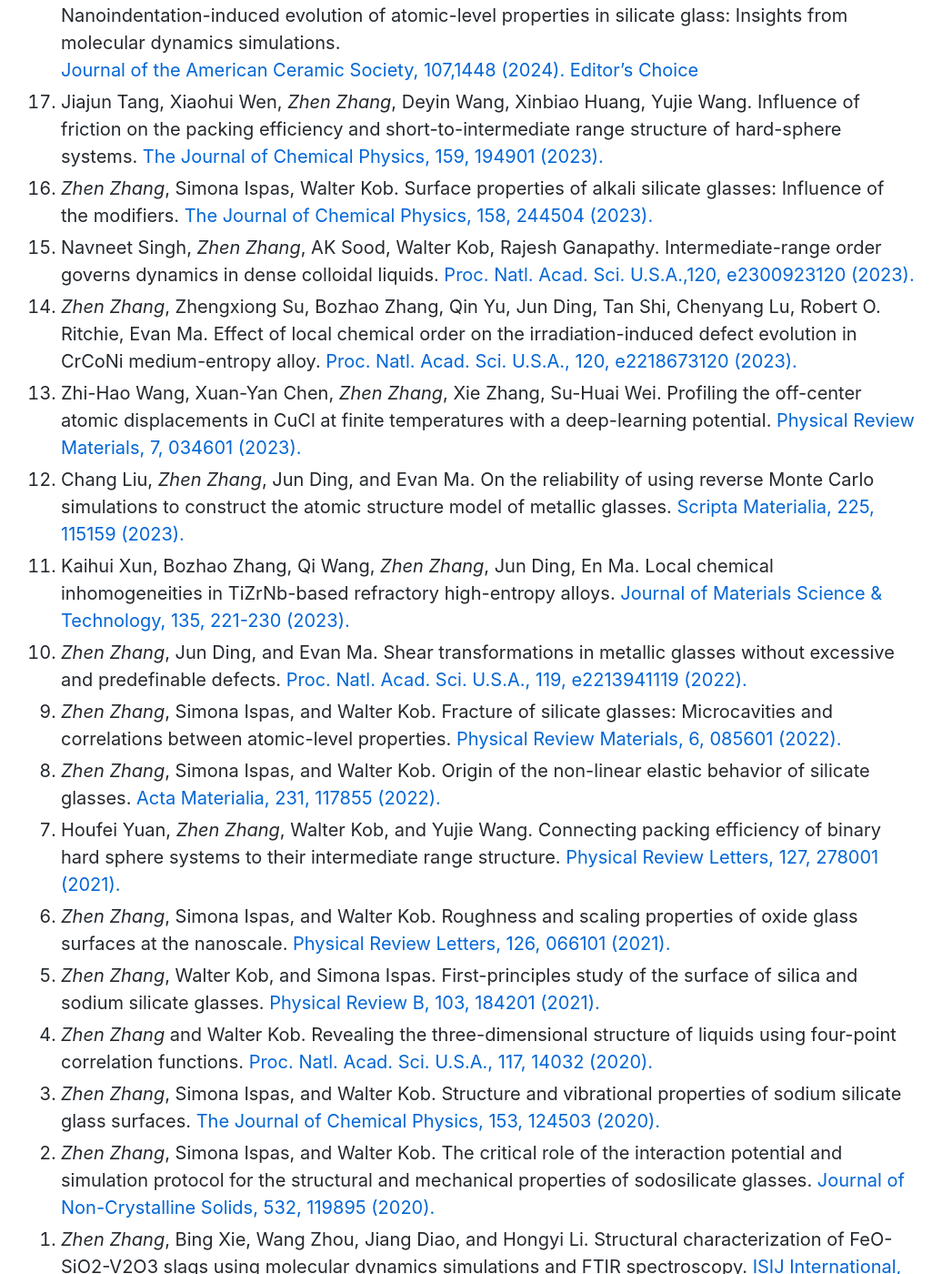
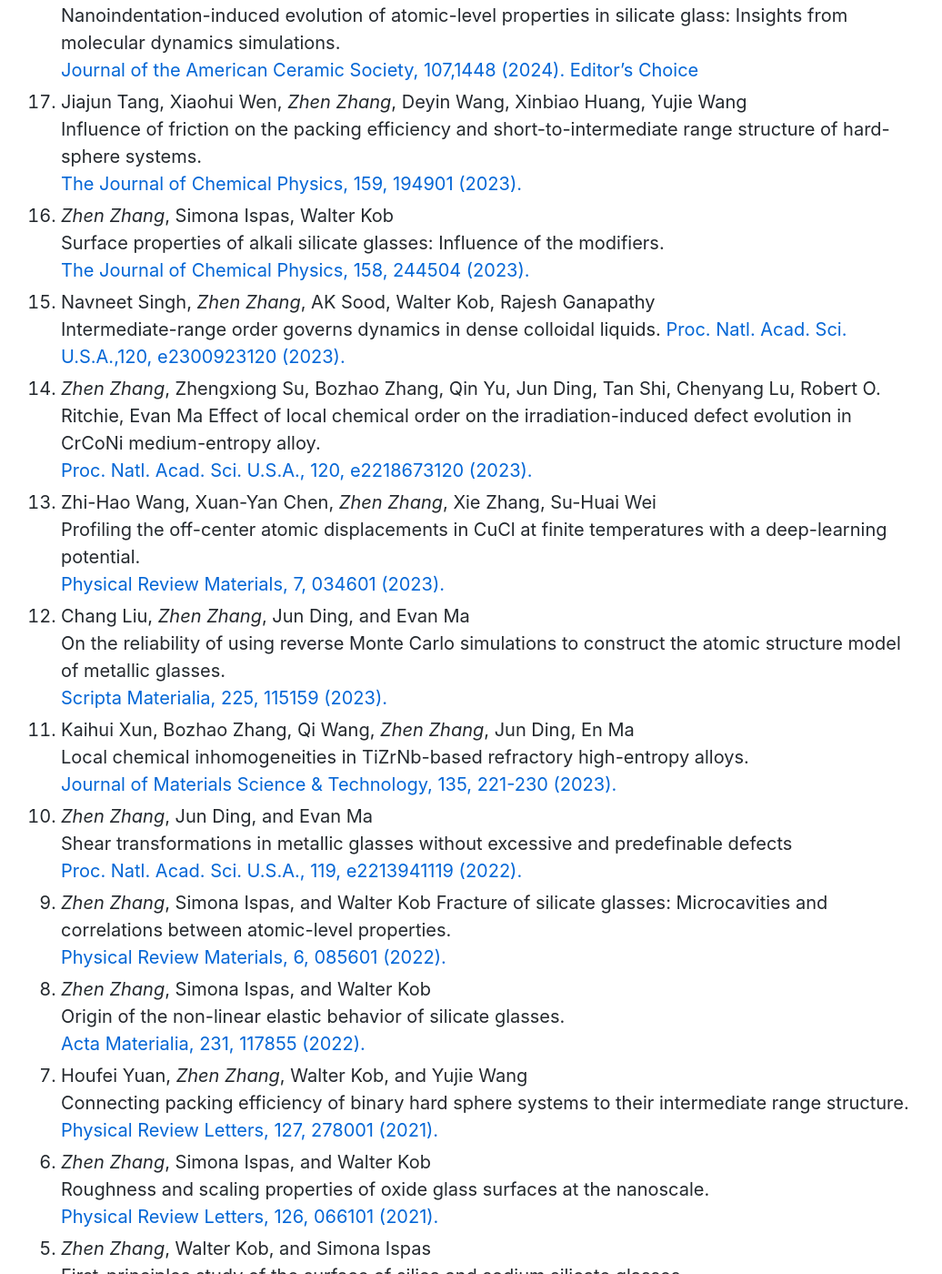
Before and after one commit to zhenzhang1991/zhenzhang1991.github.io, a Jekyll site: the page built from index.md, in a window 1280 px wide and 1400 px high, scrolled down 4879 px. Shown: the whole window at 91% size, without its empty margins (123-1159 px from the left). Built offline with Jekyll 4.4.1, drawn with Linux system fonts in a browser that asks for light colours; Markdown is read by kramdown in place of the engine named in the settings; comment, search, counter and statistics services are not loaded; some of the changed text lies outside the part shown.

Commit message:
Update index.md

```diff
--- a/index.md
+++ b/index.md
@@ -85,32 +85,60 @@ Publication for more details:
 * * *
 
 # Publications
-0. Linfeng Ding, Ranran Lu, Lianjun Wang, Qiuju Zheng, John C. Mauro, *Zhen Zhang*.
+0. Linfeng Ding, Ranran Lu, Lianjun Wang, Qiuju Zheng, John C. Mauro, *Zhen Zhang* <br>
    Nanoindentation-induced evolution of atomic-level properties in silicate glass: Insights from molecular dynamics simulations. <br>
    [Journal of the American Ceramic Society, 107,1448 (2024). Editor's Choice](https://doi.org/10.1111/jace.19230)
-0. Jiajun Tang, Xiaohui Wen, *Zhen Zhang*, Deyin Wang, Xinbiao Huang, Yujie Wang.
-   Influence of friction on the packing efficiency and short-to-intermediate range structure of hard-sphere systems.
+0. Jiajun Tang, Xiaohui Wen, *Zhen Zhang*, Deyin Wang, Xinbiao Huang, Yujie Wang <br>
+   Influence of friction on the packing efficiency and short-to-intermediate range structure of hard-sphere systems. <br>
    [The Journal of Chemical Physics, 159, 194901 (2023).](https://doi.org/10.1063/5.0175513)
-0. *Zhen Zhang*, Simona Ispas, Walter Kob.
-   Surface properties of alkali silicate glasses: Influence of the modifiers.
+0. *Zhen Zhang*, Simona Ispas, Walter Kob <br>
+   Surface properties of alkali silicate glasses: Influence of the modifiers. <br>
    [The Journal of Chemical Physics, 158, 244504 (2023).](https://doi.org/10.1063/5.0155497)
-0. Navneet Singh, *Zhen Zhang*, AK Sood, Walter Kob, Rajesh Ganapathy. Intermediate-range order governs dynamics in dense colloidal liquids. [Proc. Natl. Acad. Sci. U.S.A.,120, e2300923120 (2023).](https://doi.org/10.1073/pnas.2300923120)
-0. *Zhen Zhang*, Zhengxiong Su, Bozhao Zhang, Qin Yu, Jun Ding, Tan Shi, Chenyang Lu, Robert O. Ritchie, Evan Ma. Effect of local chemical order on the irradiation-induced defect evolution in CrCoNi medium-entropy alloy. [Proc. Natl. Acad. Sci. U.S.A., 120, e2218673120 (2023).](https://doi.org/10.1073/pnas.2218673120)
-0. Zhi-Hao Wang, Xuan-Yan Chen, *Zhen Zhang*, Xie Zhang, Su-Huai Wei. Profiling the off-center atomic displacements in CuCl at finite temperatures with a deep-learning potential. [Physical Review Materials, 7, 034601 (2023).](https://doi.org/10.1103/PhysRevMaterials.7.034601)
-0. Chang Liu, *Zhen Zhang*, Jun Ding, and Evan Ma. On the reliability of using reverse Monte Carlo simulations to construct the atomic structure model of metallic
-glasses. [Scripta Materialia, 225, 115159 (2023).](https://doi.org/10.1016/j.scriptamat.2022.115159)
-0. Kaihui Xun, Bozhao Zhang, Qi Wang, *Zhen Zhang*, Jun Ding, En Ma. Local chemical inhomogeneities in TiZrNb-based refractory high-entropy alloys. [Journal of Materials Science & Technology, 135, 221-230 (2023).](https://doi.org/10.1016/j.jmst.2022.06.047)
-0. *Zhen Zhang*, Jun Ding, and Evan Ma. Shear transformations in metallic glasses without excessive and predefinable defects. [Proc. Natl. Acad. Sci. U.S.A., 119, e2213941119 (2022).](https://doi.org/10.1073/pnas.2213941119)
-0. *Zhen Zhang*, Simona Ispas, and Walter Kob. Fracture of silicate glasses: Microcavities and correlations between atomic-level properties. [Physical Review Materials, 6, 085601 (2022).](https://doi.org/10.1103/PhysRevMaterials.6.085601)
-0. *Zhen Zhang*, Simona Ispas, and Walter Kob. Origin of the non-linear elastic behavior of silicate glasses. [Acta Materialia, 231, 117855 (2022).](https://doi.org/10.1016/j.actamat.2022.117855)
-0. Houfei Yuan, *Zhen Zhang*, Walter Kob, and Yujie Wang. Connecting packing efficiency of binary hard sphere systems to their intermediate range structure. [Physical Review Letters, 127, 278001 (2021).](https://doi.org/10.1103/PhysRevLett.127.278001)
-0. *Zhen Zhang*, Simona Ispas, and Walter Kob. Roughness and scaling properties of oxide glass surfaces at the nanoscale. [Physical Review Letters, 126, 066101 (2021).](https://journals.aps.org/prl/abstract/10.1103/PhysRevLett.126.066101)
-0. *Zhen Zhang*, Walter Kob, and Simona Ispas. First-principles study of the surface of silica and sodium silicate glasses. [Physical Review B, 103, 184201 (2021).](https://doi.org/10.1103/PhysRevB.103.184201)
-0. *Zhen Zhang* and Walter Kob. Revealing the three-dimensional structure of liquids using four-point correlation functions. [Proc. Natl. Acad. Sci. U.S.A., 117, 14032 (2020).](https://doi.org/10.1073/pnas.2005638117)
-0. *Zhen Zhang*, Simona Ispas, and Walter Kob. Structure and vibrational properties of sodium silicate glass surfaces. [The Journal of Chemical Physics, 153, 124503 (2020).](https://doi.org/10.1063/5.0019514)
-0. *Zhen Zhang*, Simona Ispas, and Walter Kob. The critical role of the interaction potential and simulation protocol for the structural and mechanical properties of sodosilicate glasses. [Journal of Non-Crystalline Solids, 532, 119895 (2020).](https://doi.org/10.1016/j.jnoncrysol.2020.119895)
-0. *Zhen Zhang*, Bing Xie, Wang Zhou, Jiang Diao, and Hongyi Li. Structural characterization of FeO-SiO2-V2O3 slags using molecular dynamics simulations and FTIR
-spectroscopy. [ISIJ International, 56, 828 (2016).](https://doi.org/10.2355/isijinternational.ISIJINT-2015-600)
+0. Navneet Singh, *Zhen Zhang*, AK Sood, Walter Kob, Rajesh Ganapathy <br>
+Intermediate-range order governs dynamics in dense colloidal liquids.
+[Proc. Natl. Acad. Sci. U.S.A.,120, e2300923120 (2023).](https://doi.org/10.1073/pnas.2300923120) <br>
+0. *Zhen Zhang*, Zhengxiong Su, Bozhao Zhang, Qin Yu, Jun Ding, Tan Shi, Chenyang Lu, Robert O. Ritchie, Evan Ma
+   Effect of local chemical order on the irradiation-induced defect evolution in CrCoNi medium-entropy alloy.<br>
+   [Proc. Natl. Acad. Sci. U.S.A., 120, e2218673120 (2023).](https://doi.org/10.1073/pnas.2218673120)
+0. Zhi-Hao Wang, Xuan-Yan Chen, *Zhen Zhang*, Xie Zhang, Su-Huai Wei <br>
+   Profiling the off-center atomic displacements in CuCl at finite temperatures with a deep-learning potential. <br>
+   [Physical Review Materials, 7, 034601 (2023).](https://doi.org/10.1103/PhysRevMaterials.7.034601)
+0. Chang Liu, *Zhen Zhang*, Jun Ding, and Evan Ma <br>
+   On the reliability of using reverse Monte Carlo simulations to construct the atomic structure model of metallic glasses.<br>
+   [Scripta Materialia, 225, 115159 (2023).](https://doi.org/10.1016/j.scriptamat.2022.115159)
+0. Kaihui Xun, Bozhao Zhang, Qi Wang, *Zhen Zhang*, Jun Ding, En Ma <br>
+   Local chemical inhomogeneities in TiZrNb-based refractory high-entropy alloys. <br>
+   [Journal of Materials Science & Technology, 135, 221-230 (2023).](https://doi.org/10.1016/j.jmst.2022.06.047)
+0. *Zhen Zhang*, Jun Ding, and Evan Ma <br>
+   Shear transformations in metallic glasses without excessive and predefinable defects <br>
+   [Proc. Natl. Acad. Sci. U.S.A., 119, e2213941119 (2022).](https://doi.org/10.1073/pnas.2213941119)
+0. *Zhen Zhang*, Simona Ispas, and Walter Kob
+   Fracture of silicate glasses: Microcavities and correlations between atomic-level properties. <br>
+   [Physical Review Materials, 6, 085601 (2022).](https://doi.org/10.1103/PhysRevMaterials.6.085601)
+0. *Zhen Zhang*, Simona Ispas, and Walter Kob <br>
+   Origin of the non-linear elastic behavior of silicate glasses. <br>
+   [Acta Materialia, 231, 117855 (2022).](https://doi.org/10.1016/j.actamat.2022.117855)
+0. Houfei Yuan, *Zhen Zhang*, Walter Kob, and Yujie Wang <br>
+   Connecting packing efficiency of binary hard sphere systems to their intermediate range structure. <br>
+   [Physical Review Letters, 127, 278001 (2021).](https://doi.org/10.1103/PhysRevLett.127.278001)
+0. *Zhen Zhang*, Simona Ispas, and Walter Kob <br>
+   Roughness and scaling properties of oxide glass surfaces at the nanoscale. <br>
+   [Physical Review Letters, 126, 066101 (2021).](https://journals.aps.org/prl/abstract/10.1103/PhysRevLett.126.066101)
+0. *Zhen Zhang*, Walter Kob, and Simona Ispas <br>
+   First-principles study of the surface of silica and sodium silicate glasses. <br>
+   [Physical Review B, 103, 184201 (2021).](https://doi.org/10.1103/PhysRevB.103.184201)
+0. *Zhen Zhang* and Walter Kob <br>
+   Revealing the three-dimensional structure of liquids using four-point correlation functions. <br>
+   [Proc. Natl. Acad. Sci. U.S.A., 117, 14032 (2020).](https://doi.org/10.1073/pnas.2005638117)
+0. *Zhen Zhang*, Simona Ispas, and Walter Kob <br>
+   Structure and vibrational properties of sodium silicate glass surfaces. <br>
+   [The Journal of Chemical Physics, 153, 124503 (2020).](https://doi.org/10.1063/5.0019514)
+0. *Zhen Zhang*, Simona Ispas, and Walter Kob <br>
+   The critical role of the interaction potential and simulation protocol for the structural and mechanical properties of sodosilicate glasses. <br>
+   [Journal of Non-Crystalline Solids, 532, 119895 (2020).](https://doi.org/10.1016/j.jnoncrysol.2020.119895)
+0. *Zhen Zhang*, Bing Xie, Wang Zhou, Jiang Diao, and Hongyi Li <br>
+   Structural characterization of FeO-SiO2-V2O3 slags using molecular dynamics simulations and FTIR spectroscopy. <br>
+   [ISIJ International, 56, 828 (2016).](https://doi.org/10.2355/isijinternational.ISIJINT-2015-600)
 {: reversed="reversed"}
 * * *
 
```
